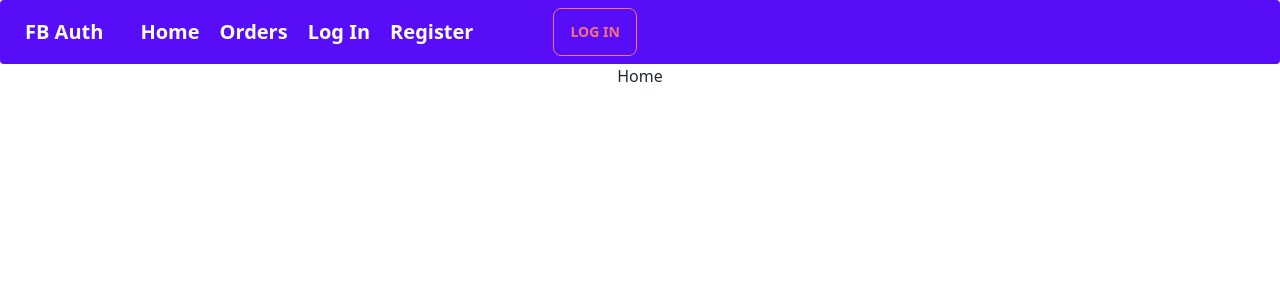
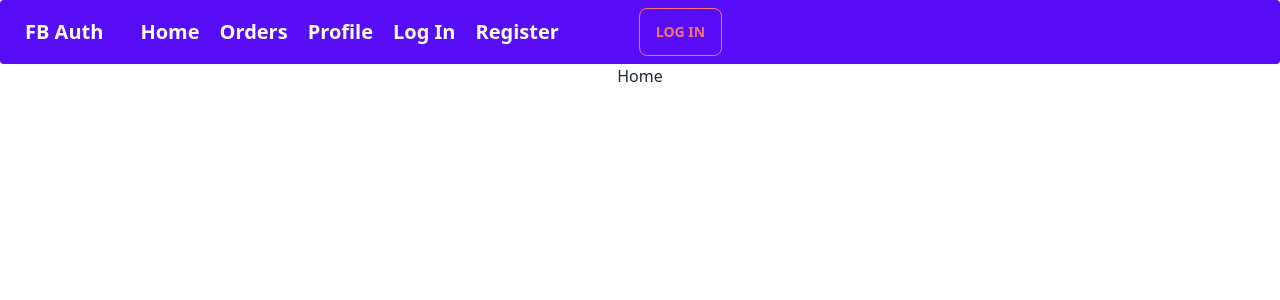
Before and after one commit to touhidcodes/PH-7-Firebase-Auth-Context-Tailwind, a React (Vite) app: page / in a window 1280 px wide. Shown: the top 300 px of the page. Built offline with nearby package versions, Linux system fonts and the light colour scheme; no server answers.

Commit message:
private-route-setup-2

```diff
--- a/src/components/Header/Header.jsx
+++ b/src/components/Header/Header.jsx
@@ -21,6 +21,9 @@ const Header = () => {
 				</Link>
 				<Link className='ml-5' to={"/orders"}>
 					Orders
+				</Link>
+				<Link className='ml-5' to={"/profile"}>
+					Profile
 				</Link>
 				<Link className='ml-5' to={"/login"}>
 					Log In
--- a/src/components/Login/Login.jsx
+++ b/src/components/Login/Login.jsx
@@ -15,7 +15,7 @@ const Login = () => {
 		signIn(email, password)
 			.then((result) => {
 				const loggedUser = result.user;
-				console.log(loggedUser);
+				// console.log(loggedUser);
 				form.reset();
 			})
 			.catch((error) => {
--- /dev/null
+++ b/src/components/UserProfile/UserProfile.jsx
@@ -0,0 +1,10 @@
+import React, { useContext } from "react";
+import { UserContext } from "../Providers/AuthProviders";
+
+const UserProfile = () => {
+	const { user } = useContext(UserContext);
+	console.log(user);
+	return <div>{user.email}</div>;
+};
+
+export default UserProfile;
--- a/src/main.jsx
+++ b/src/main.jsx
@@ -10,6 +10,7 @@ import Register from "./components/Register/Register.jsx";
 import AuthProviders from "./components/Providers/AuthProviders.jsx";
 import Orders from "./components/Orders/Orders.jsx";
 import PrivateRoute from "./Routes/PrivateRoute.jsx";
+import UserProfile from "./components/UserProfile/UserProfile.jsx";
 
 const router = createBrowserRouter([
 	{
@@ -36,6 +37,14 @@ const router = createBrowserRouter([
 					</PrivateRoute>
 				),
 			},
+			{
+				path: "/profile",
+				element: (
+					<PrivateRoute>
+						<UserProfile />
+					</PrivateRoute>
+				),
+			},
 		],
 	},
 ]);
```
